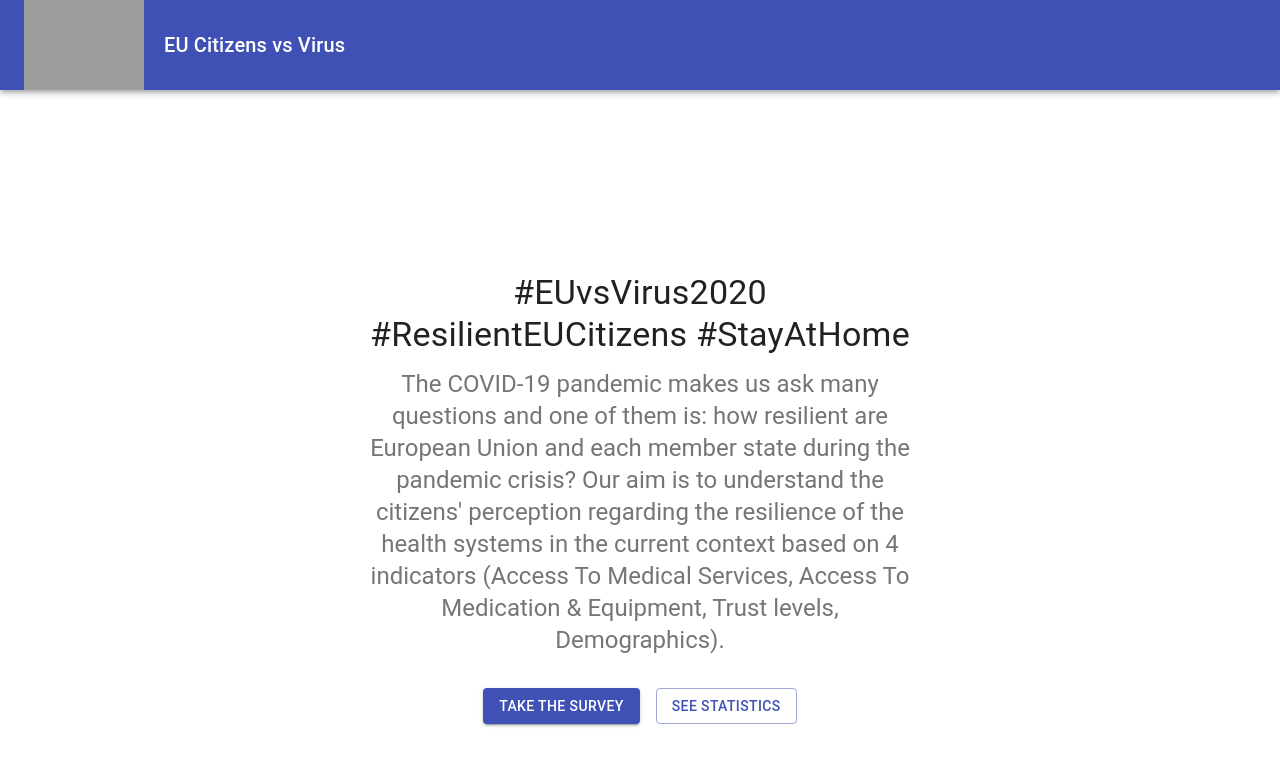
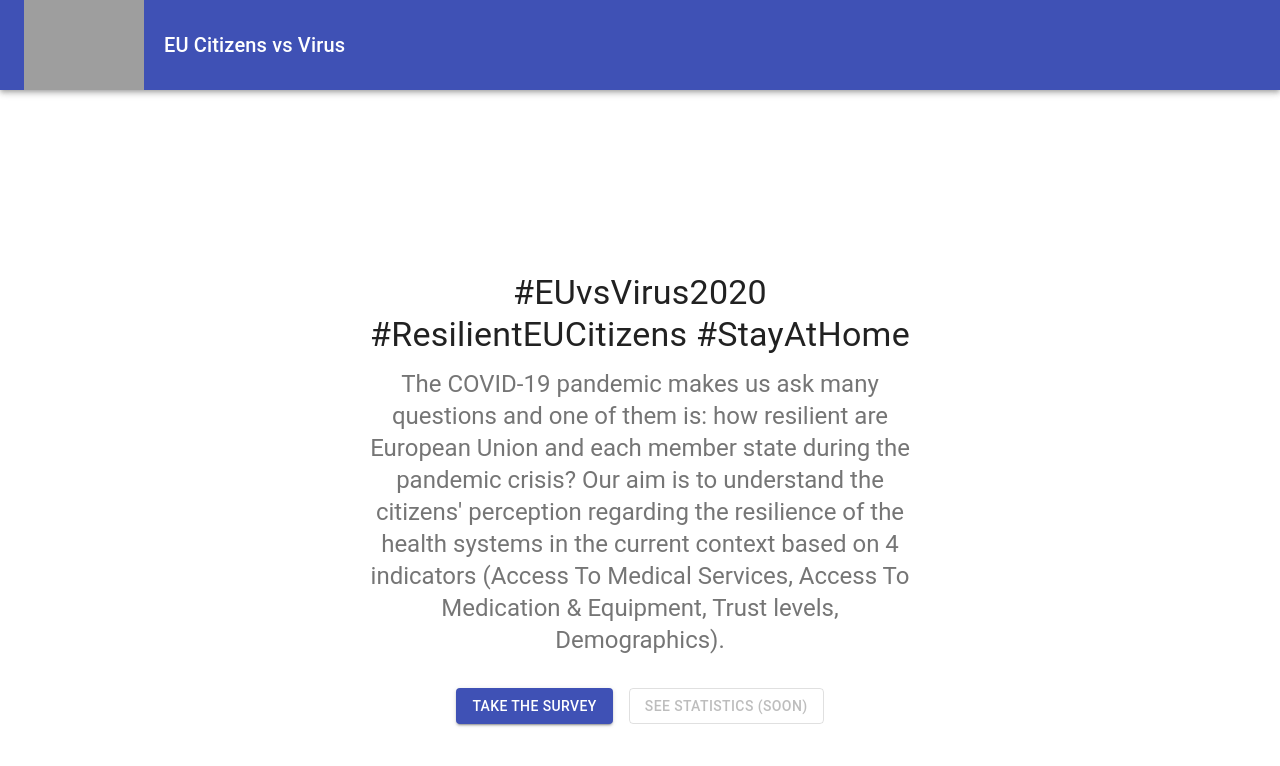
Before and after one commit to claudiunicolaa/CitizensvsVirus, a React (Create React App) app in the folder frontend/: page / in a window 1280 px wide. Shown: the top 766 px of the page. Built offline with nearby package versions, Linux system fonts and the light colour scheme; grey boxes are pictures that could not be loaded.

Commit message:
disabled see statistcs button

```diff
--- a/frontend/src/components/Introduction.js
+++ b/frontend/src/components/Introduction.js
@@ -68,8 +68,8 @@ export default function Introduction() {
                   </Switch>
                 </Grid>
                 <Grid item>
-                  <Button variant="outlined" color="primary">
-                    See statistics
+                  <Button variant="outlined" color="primary" disabled>
+                    See statistics (soon)
                   </Button>
                 </Grid>
               </Grid>
```
